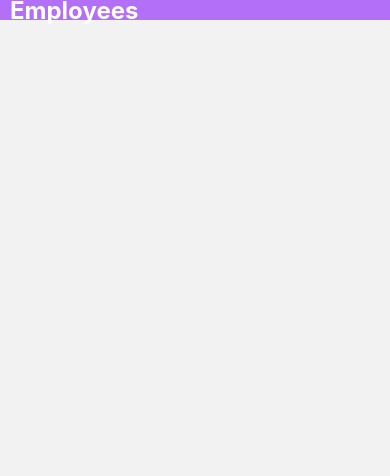
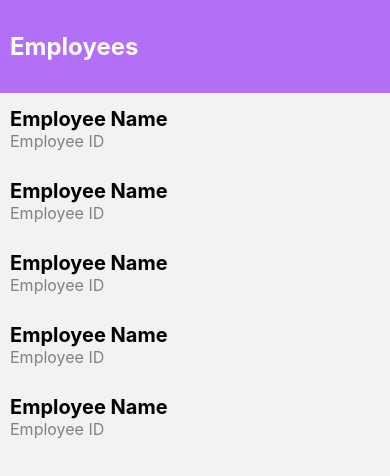
Before and after one commit to Giriraj-Roy/cosmo, a React Native app: screen /Home in a window 390 px wide. Shown: the top 476 px of the page. Built offline with nearby package versions, Linux system fonts and the light colour scheme.

Commit message:
get APIs and list Emp setup

```diff
--- a/package.json
+++ b/package.json
@@ -12,6 +12,7 @@
   "dependencies": {
     "@react-navigation/native": "^6.1.18",
     "@react-navigation/stack": "^6.4.1",
+    "axios": "^1.7.3",
     "react": "18.2.0",
     "react-native": "0.74.4",
     "react-native-gesture-handler": "^2.18.1",
--- /dev/null
+++ b/src/components/EmployeeCard.js
@@ -0,0 +1,35 @@
+import { Platform, StyleSheet, Text, TouchableOpacity } from 'react-native'
+import React from 'react'
+import { useNavigation } from '@react-navigation/native'
+
+const EmployeeCard = ({employee_details}) => {
+    const navigation=useNavigation();
+    return (
+        <TouchableOpacity
+            style={styles.container}
+            onPress={()=>navigation.navigate("Details")}
+        >
+            <Text style={styles.name}>Employee Name</Text>
+            <Text style={styles.id}>Employee ID</Text>
+        </TouchableOpacity>
+    )
+}
+
+export default EmployeeCard
+
+const styles = StyleSheet.create({
+    container : {
+        width: "100%",
+        paddingVertical: 14,
+        paddingHorizontal: 10
+    },
+    name: {
+        fontSize: 20,
+        fontWeight: Platform.OS == 'ios' ? "500" : "700",
+        color: "black"
+    },
+    id : {
+        fontSize: 16,
+        color : "gray"
+    }
+})
--- a/src/components/HomeHeader.js
+++ b/src/components/HomeHeader.js
@@ -3,7 +3,7 @@ import React from 'react'
 
 const HomeHeader = () => {
   return (
-    <View style={{width: "100%", height:"30%", backgroundColor: "#b36ff7", justifyContent: "center", padding: 10}}>
+    <View style={{width: "100%", backgroundColor: "#b36ff7", justifyContent: "center", padding: 10, paddingVertical: 32}}>
       <Text style={{fontSize: 24, fontWeight: Platform.OS==='ios' ? "500" : "700", color: "white"}}>Employees</Text>
     </View>
   )
--- /dev/null
+++ b/src/components/ListEmployees.js
@@ -0,0 +1,26 @@
+import { StyleSheet, Text, View } from 'react-native'
+import React from 'react'
+import EmployeeCard from './EmployeeCard'
+import NoEmployees from './NoEmployees'
+
+const ListEmployees = () => {
+  return (
+
+    true ?
+    <>
+        {
+            [1,2,3,4,5].map((ele)=>{
+                return (
+                    <EmployeeCard key={ele}/>
+                )
+            })
+        }
+    </>
+    :
+    <NoEmployees/>
+  )
+}
+
+export default ListEmployees
+
+const styles = StyleSheet.create({})
--- a/src/components/NoEmployees.js
+++ b/src/components/NoEmployees.js
@@ -3,8 +3,8 @@ import React from 'react'
 
 const NoEmployees = () => {
   return (
-    <View>
-      <Text>NoEmployees</Text>
+    <View style={{width: "100%", height: "70%", justifyContent: "center", alignItems: "center"}}>
+      <Text style={{color: "black"}}>No Employees</Text>
     </View>
   )
 }
--- /dev/null
+++ b/src/constants/baseURL.js
@@ -0,0 +1,2 @@
+const BASEURL = "https://free-ap-south-1.cosmocloud.io/development/api/"
+export default BASEURL
--- /dev/null
+++ b/src/constants/devEnvBackend.js
@@ -0,0 +1,4 @@
+const PROJECT_ID = ""
+export default PROJECT_ID
+
+export const DEVELOPMENT_ID = ""
--- a/src/navigation/AppNavigation.js
+++ b/src/navigation/AppNavigation.js
@@ -3,6 +3,7 @@ import React from 'react'
 import { createStackNavigator } from '@react-navigation/stack'
 import { NavigationContainer } from '@react-navigation/native'
 import Home from '../screens/Home'
+import Details from '../screens/Details'
 
 
 const Stack = createStackNavigator()
@@ -12,6 +13,7 @@ const AppNavigation = () => {
     <NavigationContainer>
         <Stack.Navigator initialRouteName="Home">
             <Stack.Screen name="Home" component={Home} options={{headerShown : false}}/>
+            <Stack.Screen name="Details" component={Details} options={{headerShown : false}}/>
         </Stack.Navigator>
     </NavigationContainer>
   )
--- /dev/null
+++ b/src/screens/Details.js
@@ -0,0 +1,14 @@
+import { StyleSheet, Text, View } from 'react-native'
+import React from 'react'
+
+const Details = () => {
+  return (
+    <View>
+      <Text>Details</Text>
+    </View>
+  )
+}
+
+export default Details
+
+const styles = StyleSheet.create({})
--- a/src/screens/Home.js
+++ b/src/screens/Home.js
@@ -1,12 +1,16 @@
 import { SafeAreaView, StatusBar, StyleSheet, Text, View } from 'react-native'
 import React from 'react'
 import HomeHeader from '../components/HomeHeader'
+import ListEmployees from '../components/ListEmployees';
 
 const Home = () => {
   return (
-    <SafeAreaView>
+    <SafeAreaView style={{flex: 1}}>
       <StatusBar backgroundColor="#b36ff7" barStyle="light-content" />
       <HomeHeader />
+      <View height={10}/>
+      <ListEmployees/>
+
     </SafeAreaView>
   );
 }
```
Also changed, not shown: src/components/GoBack.js (added, +14 -0 lines), src/utils/ApiCalls.js (added, +22 -0 lines), 2 other files (tests, documents, lock files or other folders).
